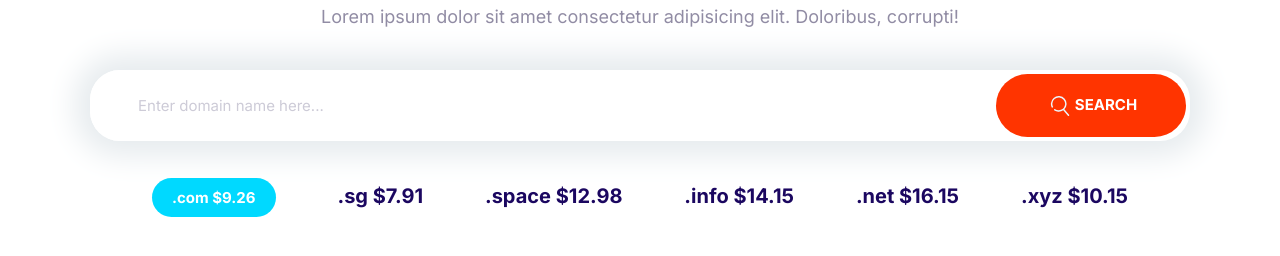
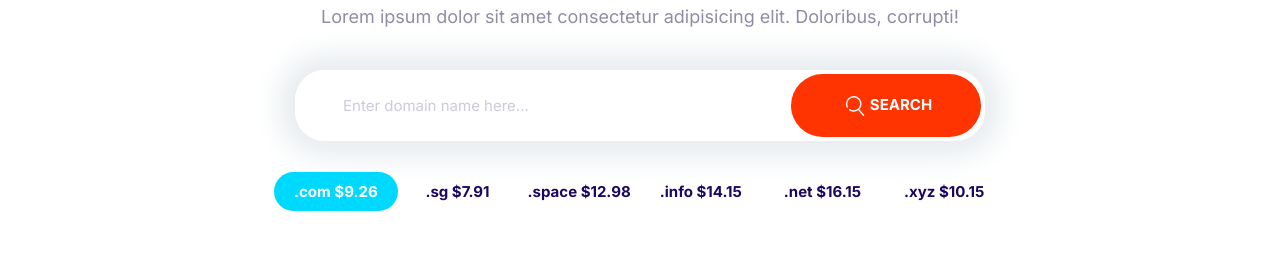
Before and after one commit to TwoEyeSea/Moshify-Repo, a plain HTML site: page index.html in a window 1280 px wide. Shown: the part 144-400 px from the top of the page. Drawn offline with Linux system fonts and the light colour scheme.

Commit message:
Domain block styles functional.

```diff
--- a/CSS/styles.css
+++ b/CSS/styles.css
@@ -820,7 +820,8 @@ a {
 .block-domain .input-group {
   box-shadow: 0 0 30px 15px #e6ebee;
   border: 0;
-  margin: 4rem 0rem;
+  margin: 4rem auto;
+  max-width: 690px;
 }
 
 .block-domain__prices {
@@ -828,19 +829,15 @@ a {
   grid-template-columns: repeat(3, 1fr);
   grid-template-rows: repeat(2, 6rem);
   justify-items: center;
-  margin: auto;
+  margin: 0 auto;
   font-size: 2rem;
   font-weight: 600;
+  max-width: 730px;
 }
 
 @media screen and (min-width: 768px) {
   .block-domain__prices {
-    display: flex;
-    justify-content: space-evenly;
-    flex-wrap: wrap;
-    white-space: wrap;
-    height: 5rem;
-  }
-  .block-domain__prices__items {
+    font-size: 1.5rem;
+    grid-template-columns: repeat(auto-fit, minmax(80px, 1fr));
   }
 }
```
